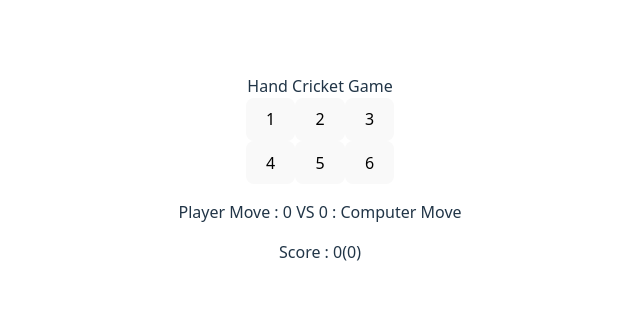
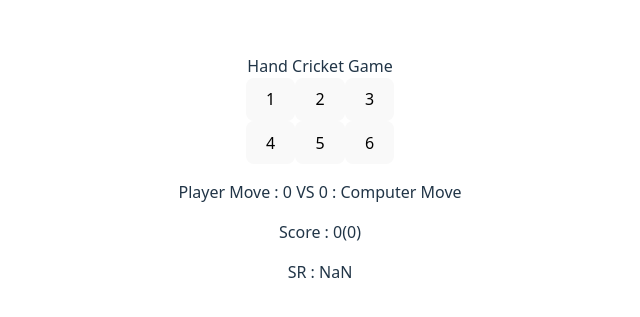
Before and after one commit to Hanumanthu2005/Hand-Cricket-Game, a React (Vite) app in the folder my-game/: page / in a window 1280 px wide. Shown: the part 223-540 px from the top of the page, without its empty margins (320-960 px from the left). Built offline with nearby package versions, Linux system fonts and the light colour scheme.

Commit message:
added the strike rate freature to the score board

```diff
--- a/my-game/src/components/Home.jsx
+++ b/my-game/src/components/Home.jsx
@@ -52,6 +52,7 @@ function Home() {
       </div>
       <div className="score-card">
         <p className="score">Score : {score.runs}({score.balls})</p>
+        <p className="strick-rate">SR : {((score.runs / score.balls) * 100).toFixed(2)}</p>
       </div>
     </>
   )
```
